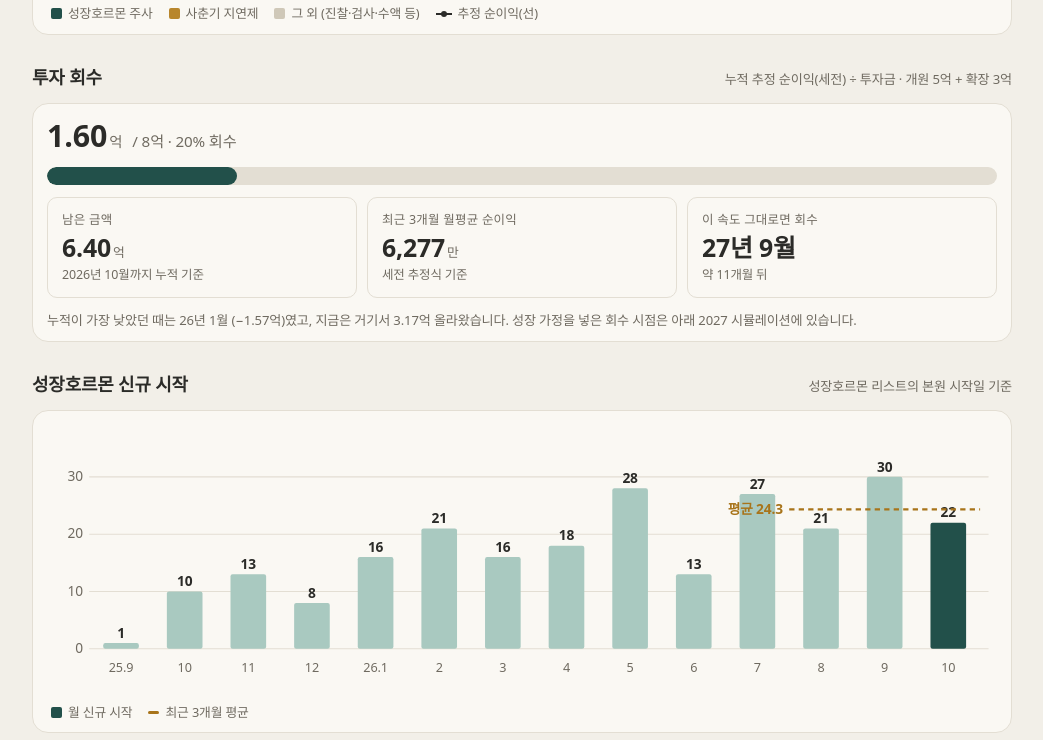
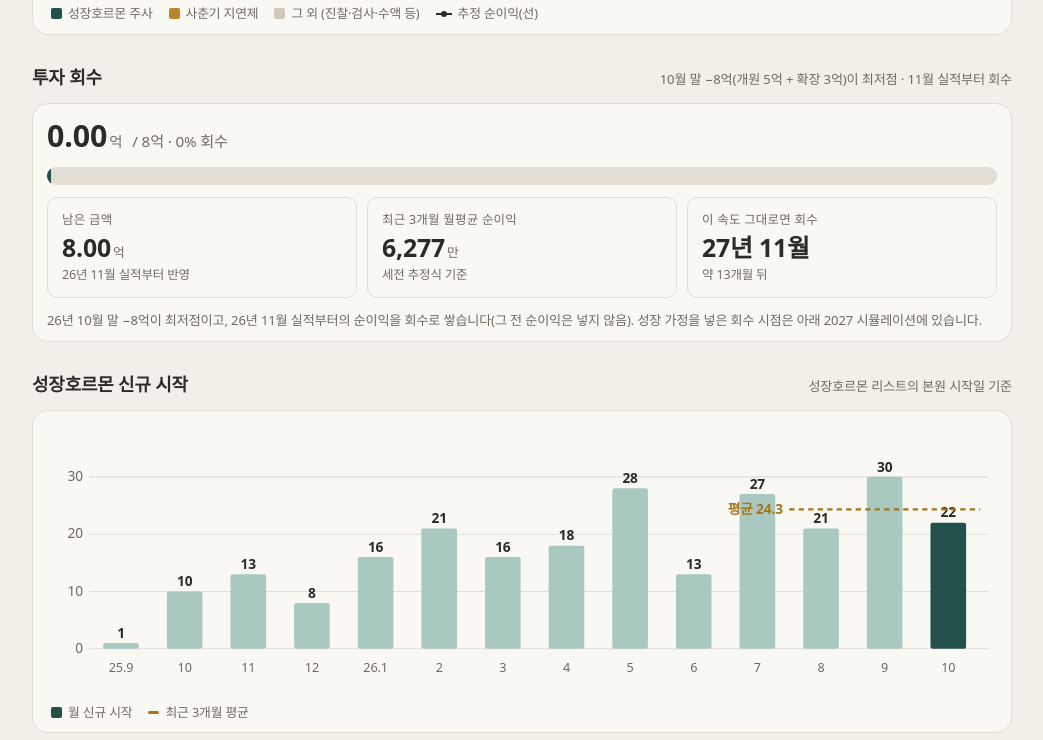
Before and after one commit to jhj12342000-code/keyoreum-hub, a plain HTML site: page board.html in a window 1280 px wide. Shown: the part 1320-2060 px from the top of the page, without its empty margins (118-1161 px from the left). Drawn offline with Linux system fonts and the light colour scheme.

Commit message:
경영 현황판: 투자 회수 기준 변경 (10월 말 -8억 최저점, 11월부터 회수)
Co-Authored-By: Claude Fable 5.2 <noreply@anthropic.com>
Claude-Session: https://claude.ai/code/session_01Ss4oXpZGuCop1Mp6df1K4c

```diff
--- a/board.html
+++ b/board.html
@@ -57,7 +57,7 @@ const FIXP=[ // bep = 그 기간 손익분기 매출(만원). 순이익 = (매
   ['뷰노 골연령 판독',250,'etc'],['차트·소방·캡스 등 고정비',200,'etc']]}
 ];
 // 2027 시뮬레이션 기준값: 마지막 실적 달 말 활성 성장호르몬 환자 수, 그달 수액 하루 환자, 누적 투자금(억: 개원 5 + 확장 3)
-const SIMBASE={active:220,ivNow:2,invest:8};
+const SIMBASE={active:220,ivNow:2,invest:8,payFrom:'2026-11'}; // payFrom = 투자 회수를 세기 시작하는 달(그 전달 말 −8억이 최저점)
 // LATEST_LABEL('2026년 9월')은 MK 마지막 값에서 자동으로 만들어집니다.
 // ===== 갱신 블록 끝 — 아래는 건드리지 않는 코드 =====
 </script>
@@ -235,7 +235,7 @@ details.how .note{max-width:70ch;margin-top:6px}
   </section>
 
   <section class="sec">
-    <div class="sec-head"><h2>투자 회수</h2><span class="note">누적 추정 순이익(세전) ÷ 투자금 · 개원 5억 + 확장 3억</span></div>
+    <div class="sec-head"><h2>투자 회수</h2><span class="note">10월 말 −8억(개원 5억 + 확장 3억)이 최저점 · 11월 실적부터 회수</span></div>
     <div class="panel" id="payBody"></div>
   </section>
 
@@ -302,7 +302,7 @@ details.how .note{max-width:70ch;margin-top:6px}
       <div class="legend"><span><i class="sw" style="background:var(--gh)"></i>실제 매출</span><span><i class="sw" style="background:var(--proj)"></i>시뮬레이션 매출</span><span><i class="ln"></i>추정 순이익</span></div>
       <div class="tbl"><table id="simTbl"></table></div>
       <details class="how"><summary>ⓘ 시뮬레이션 계산 방법</summary>
-        <div class="note">성장호르몬: 활성 환자 = 전달 + 신규 시작 − 중단 − 치료 종료(18개월 전 시작 환자). 매출 = 활성 환자 × 월 70만원, 방학 달 +10%. 신규 시작은 방학 달에 늘고, 2027년부터 PA 효과를 더합니다. 사춘기 지연제는 월 40만원씩 증가. 그 외(진찰·검사)는 활성 환자 증가의 절반 비율로 늘고 방학 달 +15%. 수액은 12월 광고 시작 후 7개월에 걸쳐 목표 하루 환자까지 늘며 객단가 10만원·월 21일. 순이익 = 성장호르몬·사춘기 지연제 매출 × 50% + 검사·수액 등 그 외 매출 × 80% − 고정비(손익분기 × 50% = 6,000만), 4억 초과분은 2%p 차감. 검사·수액 80%는 원내 검사 전환 후 인건비를 빼고도 남는 실제 마진(원장님 기준)이며, 11월 이후 시뮬레이션에만 적용하고 지난 실적은 기존 식 그대로입니다. 기본값은 보수 시나리오. 확장 후 임대료 +200만·임상병리사 +300만은 PA·원내 검사 전환으로 만회되는 것으로 보고 손익분기 1.2억을 유지했습니다. 원금 회수 = 지금까지 실적 누적 순이익 + 시뮬레이션 순이익이 투자금(개원 5억 + 확장 3억)에 닿는 달.</div>
+        <div class="note">성장호르몬: 활성 환자 = 전달 + 신규 시작 − 중단 − 치료 종료(18개월 전 시작 환자). 매출 = 활성 환자 × 월 70만원, 방학 달 +10%. 신규 시작은 방학 달에 늘고, 2027년부터 PA 효과를 더합니다. 사춘기 지연제는 월 40만원씩 증가. 그 외(진찰·검사)는 활성 환자 증가의 절반 비율로 늘고 방학 달 +15%. 수액은 12월 광고 시작 후 7개월에 걸쳐 목표 하루 환자까지 늘며 객단가 10만원·월 21일. 순이익 = 성장호르몬·사춘기 지연제 매출 × 50% + 검사·수액 등 그 외 매출 × 80% − 고정비(손익분기 × 50% = 6,000만), 4억 초과분은 2%p 차감. 검사·수액 80%는 원내 검사 전환 후 인건비를 빼고도 남는 실제 마진(원장님 기준)이며, 11월 이후 시뮬레이션에만 적용하고 지난 실적은 기존 식 그대로입니다. 기본값은 보수 시나리오. 확장 후 임대료 +200만·임상병리사 +300만은 PA·원내 검사 전환으로 만회되는 것으로 보고 손익분기 1.2억을 유지했습니다. 원금 회수 = 2026년 10월 말 −8억(개원 5억 + 확장 3억)을 최저점으로 보고, 11월부터의 순이익(실적 + 시뮬레이션) 누적이 8억에 닿는 달.</div>
       </details>
     </div>
   </details>
@@ -315,7 +315,7 @@ details.how .note{max-width:70ch;margin-top:6px}
   <section class="sec">
     <details class="how"><summary>ⓘ 계산 방법과 갱신 방법</summary>
       <div class="note">순이익 추정 = (매출 − 손익분기) × 50%, 월매출 4억 초과분은 48% (세전·원장님 기준). 손익분기는 인원에 따라 2026년 4월까지 1억, 5월 1.07억, 6월 1.13억, 7월부터 1.2억. 9월 실제 순이익은 약 6,000만원입니다. 월별 카드의 항목별 비용은 참고용이며, 순이익은 이 식으로 계산합니다.</div>
-      <div class="note">투자 회수 = 개원 준비 달부터의 추정 순이익 누적 ÷ 투자금(개원 5억 + 확장 3억). 하루 초진 부하 = 골연령 촬영 건수 ÷ 진료일 수. 신규 1명당 마케팅비 = 그달 마케팅비(고정비 표의 마케팅) ÷ 성장호르몬 신규 시작 수로, 마케팅비 전체를 신규 시작에만 나눈 값입니다. 세 항목 모두 위 갱신 블록 숫자에서 자동 계산됩니다.</div>
+      <div class="note">투자 회수 = 2026년 10월 말 −8억(개원 5억 + 확장 3억)을 최저점으로 보고, 11월 실적부터의 추정 순이익 누적 ÷ 8억. 하루 초진 부하 = 골연령 촬영 건수 ÷ 진료일 수. 신규 1명당 마케팅비 = 그달 마케팅비(고정비 표의 마케팅) ÷ 성장호르몬 신규 시작 수로, 마케팅비 전체를 신규 시작에만 나눈 값입니다. 세 항목 모두 위 갱신 블록 숫자에서 자동 계산됩니다.</div>
       <div class="note">매달 초 오름차트의 진료비 산정내역(월별)과 처방별 통계(주사) 화면 캡처, 성장호르몬 리스트 엑셀을 Claude에게 보내면 이 페이지의 숫자와 그래프를 갱신합니다. 초진 수는 처방별 통계(영상의학 · ba) 캡처에서 골연령 촬영 건수로, 진료일 수는 휴진 안내 기준(화~토 − 휴진)으로 넣습니다.</div>
     </details>
   </section>
@@ -645,8 +645,8 @@ function drawSim(){
   const p=simP,lab={start:v=>v+'명',season:v=>'+'+v+'%',pa:v=>'+'+v+'%',drop:v=>fmt(v,1)+'명',iv:v=>v+'명',bep:v=>fmt(v/10000,2)+'억'};
   for(const k in lab){const i=document.getElementById('s_'+k);if(+i.value!==p[k])i.value=p[k];document.getElementById('o_'+k).textContent=lab[k](p[k])}
   const r=simRun(p);
-  // 누적: 실적 순이익(개원 준비 달 포함) + 시뮬레이션
-  let cum=0;for(let i=0;i<=LAST;i++)cum+=model(i).net;
+  // 누적: payFrom(투자 회수 시작 달) 이후 실적 순이익 + 시뮬레이션
+  let cum=0;for(let i=0;i<=LAST;i++)if(MK[i]>=(SIMBASE.payFrom||MK[0]))cum+=model(i).net;
   const inv=SIMBASE.invest*10000;let hit=null,goal=null;
   r.forEach(o=>{cum+=o.net;o.cum=cum;if(hit==null&&cum>=inv)hit=o;if(goal==null&&o.R>=500)goal=o});
   const y27=r.filter(o=>o.y===2027),tR=y27.reduce((a,o)=>a+o.R,0),tN=y27.reduce((a,o)=>a+o.net,0);
@@ -720,7 +720,8 @@ function drawMkt(){
 }
 function drawPayback(){
   const box=document.getElementById('payBody');if(!box)return;
-  let cum=0,low=0,lowI=0;for(let i=0;i<=LAST;i++){cum+=model(i).net;if(cum<low){low=cum;lowI=i}}
+  const pf=SIMBASE.payFrom||MK[0];let cum=0,cnt=0;for(let i=0;i<=LAST;i++)if(MK[i]>=pf){cum+=model(i).net;cnt++}
+  const pm=(+pf.slice(0,4))*12+(+pf.slice(5,7))-2,low=`${String(Math.floor(pm/12)).slice(2)}년 ${pm%12+1}월`;
   const inv=SIMBASE.invest*10000,pct=Math.max(0,Math.min(1,cum/inv)),rest=inv-cum;
   let a=0,c=0;for(let i=Math.max(0,LAST-2);i<=LAST;i++){a+=model(i).net;c++}const avg=a/c;
   const ymk=k=>`${k.slice(2,4)}년 ${+k.slice(5,7)}월`;
@@ -733,11 +734,11 @@ function drawPayback(){
     <div class="gz-top"><span class="gz-v">${eok(cum)}<small>억</small></span><span class="gz-t">/ ${SIMBASE.invest}억 · ${Math.round(cum/inv*100)}% 회수</span></div>
     <div class="gz-bar" role="img" aria-label="투자금 ${SIMBASE.invest}억 중 ${Math.round(cum/inv*100)}% 회수"><i style="width:${(pct*100).toFixed(1)}%"></i></div>
     <div class="kpis">
-      <div class="kpi"><span class="k">남은 금액</span><span class="v">${eok(Math.max(0,rest))}<small>억</small></span><span class="d flat">${LATEST_LABEL}까지 누적 기준</span></div>
+      <div class="kpi"><span class="k">남은 금액</span><span class="v">${eok(Math.max(0,rest))}<small>억</small></span><span class="d flat">${cnt?LATEST_LABEL+'까지 반영':ymk(pf)+' 실적부터 반영'}</span></div>
       <div class="kpi"><span class="k">최근 ${c}개월 월평균 순이익</span><span class="v">${W0(avg)}<small>만</small></span><span class="d flat">세전 추정식 기준</span></div>
       <div class="kpi"><span class="k">이 속도 그대로면 회수</span><span class="v">${eta}</span><span class="d flat">${etaD}</span></div>
     </div>
-    ${low<0?`<div class="note">누적이 가장 낮았던 때는 ${ymk(MK[lowI])} (${eok(low)}억)였고, 지금은 거기서 ${eok(cum-low)}억 올라왔습니다. 성장 가정을 넣은 회수 시점은 아래 2027 시뮬레이션에 있습니다.</div>`:''}
+    <div class="note">${low} 말 −${SIMBASE.invest}억이 최저점이고, ${ymk(pf)} 실적부터의 순이익을 회수로 쌓습니다(그 전 순이익은 넣지 않음). 성장 가정을 넣은 회수 시점은 아래 2027 시뮬레이션에 있습니다.</div>
   </div>`;
 }
 function all(){drawRev();drawStarts();drawBA();drawLoad();drawMkt();drawPayback();drawProj();drawSim();}
```
